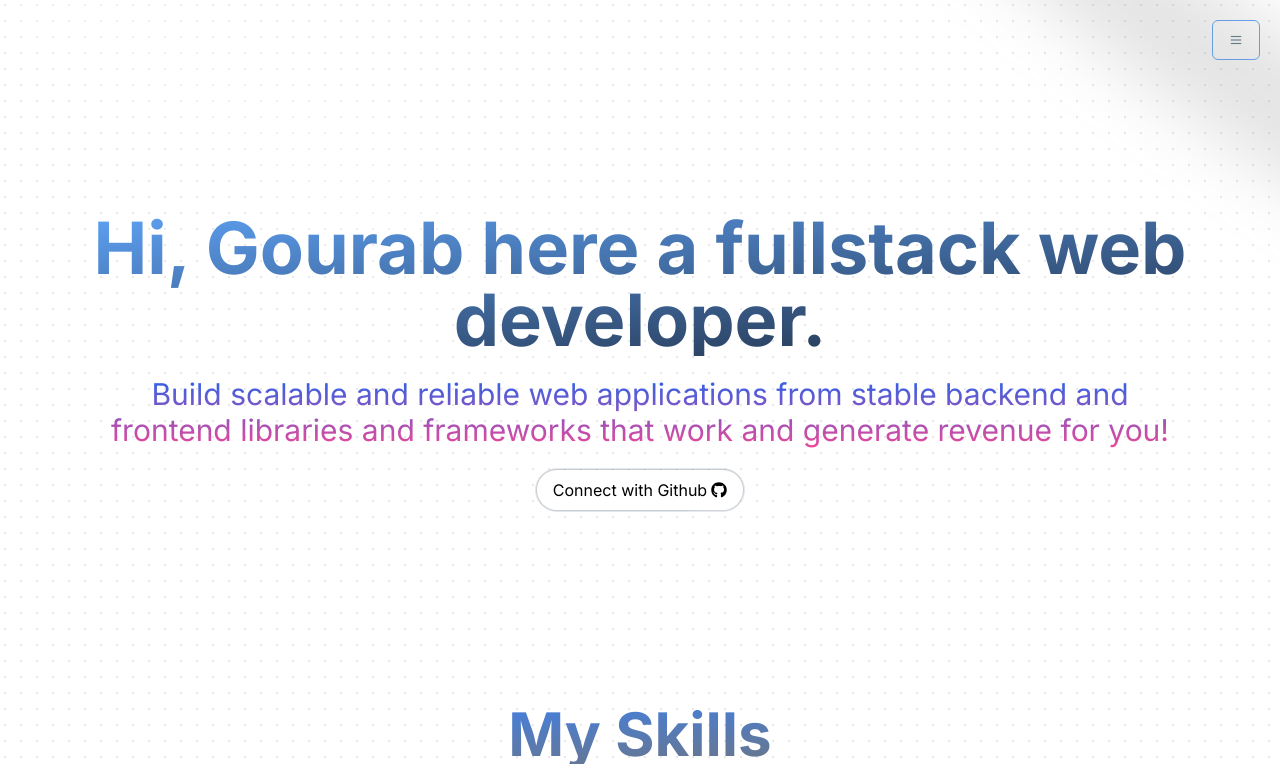
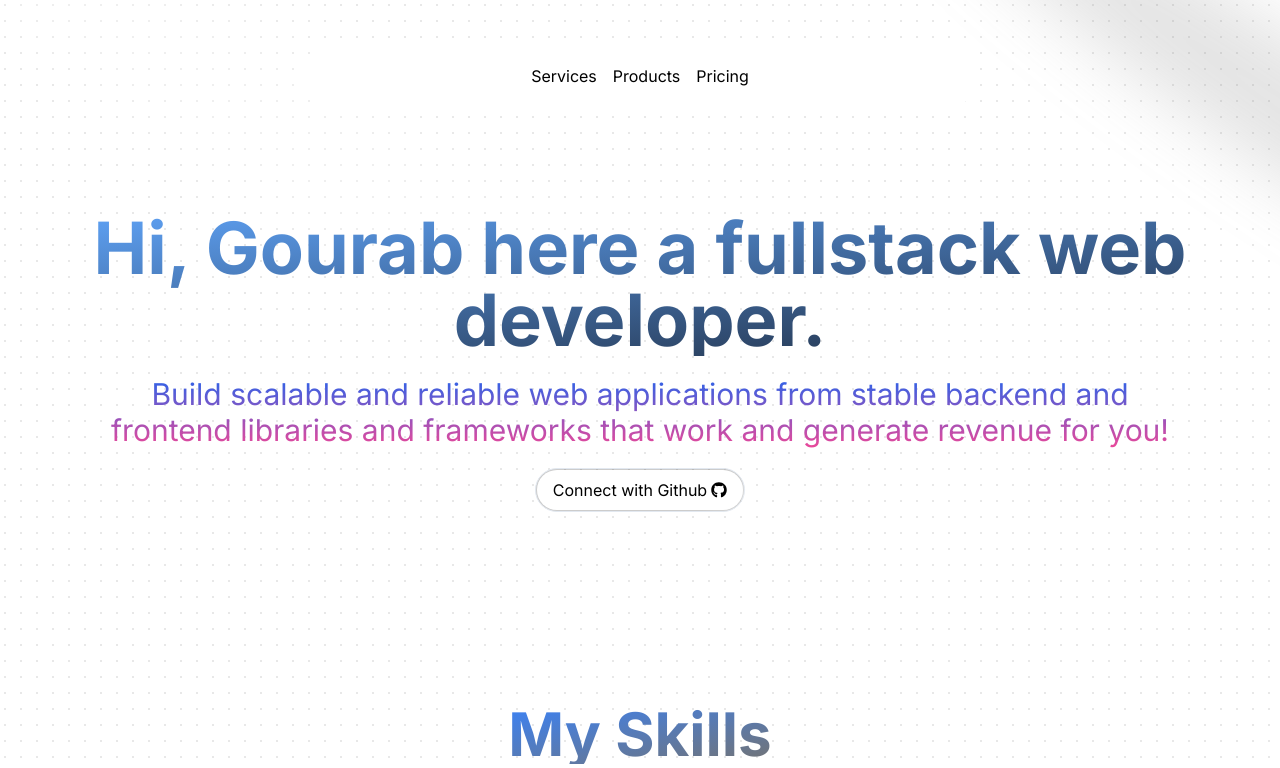
Before and after one commit to gourab8389/my-folio, a Next.js app: page / in a window 1280 px wide. Shown: the top 768 px of the page. Built offline with nearby package versions, Linux system fonts and the light colour scheme.

Commit message:
changes 2

```diff
--- a/app/components/About.tsx
+++ b/app/components/Hero.tsx
@@ -3,9 +3,9 @@
 import React from 'react'
 import { FaGithub } from 'react-icons/fa'
 
-const About = () => {
+const Hero = () => {
   return (
-    <div id='#about' className='py-48 px-7'>
+    <div id='#hero' className='py-48 px-7'>
       <p className="text-4xl sm:text-7xl font-bold relative z-20 bg-clip-text text-transparent bg-gradient-to-br from-blue-400 dark:from-blue-300 to-slate-800 dark:to-neutral-300 text-center">
       Hi, Gourab here
       a fullstack web developer.
@@ -31,4 +31,4 @@
   )
 }
 
-export default About
+export default Hero
--- a/app/components/Navbar.tsx
+++ b/app/components/Navbar.tsx
@@ -1,39 +1,36 @@
-import { ModeToggle } from "@/components/toggleMode";
-import {
-    Menubar,
-    MenubarContent,
-    MenubarItem,
-    MenubarMenu,
-    MenubarSeparator,
-    MenubarShortcut,
-    MenubarSub,
-    MenubarSubContent,
-    MenubarSubTrigger,
-    MenubarTrigger,
-  } from "@/components/ui/menubar";
-import { navItems } from "@/data";
-import Link from "next/link";
-import { FcMenu } from "react-icons/fc";
+"use client"
+import { HoveredLink, Menu, MenuItem, ProductItem } from "@/components/navbar-menu";
+import { cn } from "@/lib/utils";
+import { useState } from "react";
 
 
-  export function Navbar () {
-    return (
-      <Menubar>
-        <MenubarMenu>
-          <MenubarTrigger><FcMenu /></MenubarTrigger>
-          <MenubarContent>
-              {navItems.map((item)=>(
-            <Link href={item.link}>
-            <MenubarItem>
-                {item.name}
-            </MenubarItem>
-            </Link>
-              ))}
-              <MenubarItem>
-                <ModeToggle/>
-              </MenubarItem>
-          </MenubarContent>
-        </MenubarMenu>
-      </Menubar>
-    )
-  }
+
+export function Navbar({ className }: { className?: string }) {
+  const [active, setActive] = useState<string | null>(null);
+  return (
+    <div
+      className={cn("fixed top-10 inset-x-0 max-w-2xl mx-auto z-50", className)}
+    >
+      <Menu setActive={setActive}>
+        <MenuItem setActive={setActive} active={active} item="Services">
+          <div className="flex flex-col space-y-4 text-sm">
+            <HoveredLink href="/web-dev">Web Development</HoveredLink>
+            <HoveredLink href="/interface-design">Interface Design</HoveredLink>
+            <HoveredLink href="/seo">Search Engine Optimization</HoveredLink>
+            <HoveredLink href="/branding">Branding</HoveredLink>
+          </div>
+        </MenuItem>
+        <MenuItem setActive={setActive} active={active} item="Products">
+        </MenuItem>
+        <MenuItem setActive={setActive} active={active} item="Pricing">
+          <div className="flex flex-col space-y-4 text-sm">
+            <HoveredLink href="/hobby">Hobby</HoveredLink>
+            <HoveredLink href="/individual">Individual</HoveredLink>
+            <HoveredLink href="/team">Team</HoveredLink>
+            <HoveredLink href="/enterprise">Enterprise</HoveredLink>
+          </div>
+        </MenuItem>
+      </Menu>
+    </div>
+  );
+}
--- a/app/components/Skills.tsx
+++ b/app/components/Skills.tsx
@@ -9,7 +9,7 @@
       <p className="text-3xl lg:text-6xl font-bold text-center relative z-20 bg-clip-text text-transparent bg-gradient-to-br from-blue-500 dark:from-blue-300 to-neutral-500 dark:to-slate-600">
         My Skills
       </p>
-      <HoverEffect items={skills} />
+
 
     </div>
   );
--- a/app/page.tsx
+++ b/app/page.tsx
@@ -1,13 +1,11 @@
-import About from "./components/About";
 import { Navbar } from "./components/Navbar";
-import { FloatingNav } from "@/components/FloatingNav";
-import { navItems } from "@/data";
 import { Skills } from "./components/Skills";
 import { Projects } from "./components/Projects";
 import { Feedback } from "./components/Feedback";
 import Footer from "./components/Footer";
 import { Experiences } from "./components/Experiences";
 import { Spotlight } from "@/components/Spotlight";
+import Hero from "./components/Hero";
 
 
 export default function Home() {
@@ -21,8 +19,8 @@
         <Navbar />
       </div>
       <div className="flex flex-col items-center justify-center mt-5 mb-10">
-      <FloatingNav navItems={navItems}/>
-        <About />
+      {/* <FloatingNav navItems={navItems}/> */}
+        <Hero />
         <Skills/>
         <Experiences/>
         <Projects/>
--- /dev/null
+++ b/components/navbar-menu.tsx
@@ -0,0 +1,121 @@
+"use client";
+import React from "react";
+import { motion } from "framer-motion";
+import Link from "next/link";
+import Image from "next/image";
+
+const transition = {
+  type: "spring",
+  mass: 0.5,
+  damping: 11.5,
+  stiffness: 100,
+  restDelta: 0.001,
+  restSpeed: 0.001,
+};
+
+export const MenuItem = ({
+  setActive,
+  active,
+  item,
+  children,
+}: {
+  setActive: (item: string) => void;
+  active: string | null;
+  item: string;
+  children?: React.ReactNode;
+}) => {
+  return (
+    <div onMouseEnter={() => setActive(item)} className="relative ">
+      <motion.p
+        transition={{ duration: 0.3 }}
+        className="cursor-pointer text-black hover:opacity-[0.9] dark:text-white"
+      >
+        {item}
+      </motion.p>
+      {active !== null && (
+        <motion.div
+          initial={{ opacity: 0, scale: 0.85, y: 10 }}
+          animate={{ opacity: 1, scale: 1, y: 0 }}
+          transition={transition}
+        >
+          {active === item && (
+            <div className="absolute top-[calc(100%_+_1.2rem)] left-1/2 transform -translate-x-1/2 pt-4">
+              <motion.div
+                transition={transition}
+                layoutId="active" // layoutId ensures smooth animation
+                className="bg-white dark:bg-black backdrop-blur-sm rounded-2xl overflow-hidden border border-black/[0.2] dark:border-white/[0.2] shadow-xl"
+              >
+                <motion.div
+                  layout // layout ensures smooth animation
+                  className="w-max h-full p-4"
+                >
+                  {children}
+                </motion.div>
+              </motion.div>
+            </div>
+          )}
+        </motion.div>
+      )}
+    </div>
+  );
+};
+
+export const Menu = ({
+  setActive,
+  children,
+}: {
+  setActive: (item: string | null) => void;
+  children: React.ReactNode;
+}) => {
+  return (
+    <nav
+      onMouseLeave={() => setActive(null)} // resets the state
+      className="relative rounded-full boder border-transparent dark:bg-black dark:border-white/[0.2] bg-white shadow-input flex justify-center space-x-4 px-8 py-6 "
+    >
+      {children}
+    </nav>
+  );
+};
+
+export const ProductItem = ({
+  title,
+  description,
+  href,
+  src,
+}: {
+  title: string;
+  description: string;
+  href: string;
+  src: string;
+}) => {
+  return (
+    <Link href={href} className="flex space-x-2">
+      <Image
+        src={src}
+        width={140}
+        height={70}
+        alt={title}
+        className="flex-shrink-0 rounded-md shadow-2xl"
+      />
+      <div>
+        <h4 className="text-xl font-bold mb-1 text-black dark:text-white">
+          {title}
+        </h4>
+        <p className="text-neutral-700 text-sm max-w-[10rem] dark:text-neutral-300">
+          {description}
+        </p>
+      </div>
+    </Link>
+  );
+};
+
+export const HoveredLink = ({ children, ...rest }: any) => {
+  return (
+    <Link
+      {...rest}
+      className="text-neutral-700 dark:text-neutral-200 hover:text-black "
+    >
+      {children}
+    </Link>
+  );
+};
--- a/data/index.ts
+++ b/data/index.ts
@@ -1,5 +1,8 @@
+
+
 export const navItems = [
-    { name: "About", icon:"/about.svg", link: "#about" },
+    { name: "Hero", icon:"/about.svg", link: "#hero" },
+    {name:"About", icon:"/about.svg", link:"#about"},
     { name: "Skills", icon:"/skills.svg", link: "#skills" },
     { name: "Experiences", icon:"/experience.svg", link: "#experiences" },
     { name: "Projects", icon:"/projects.svg", link: "#projects" },
```
